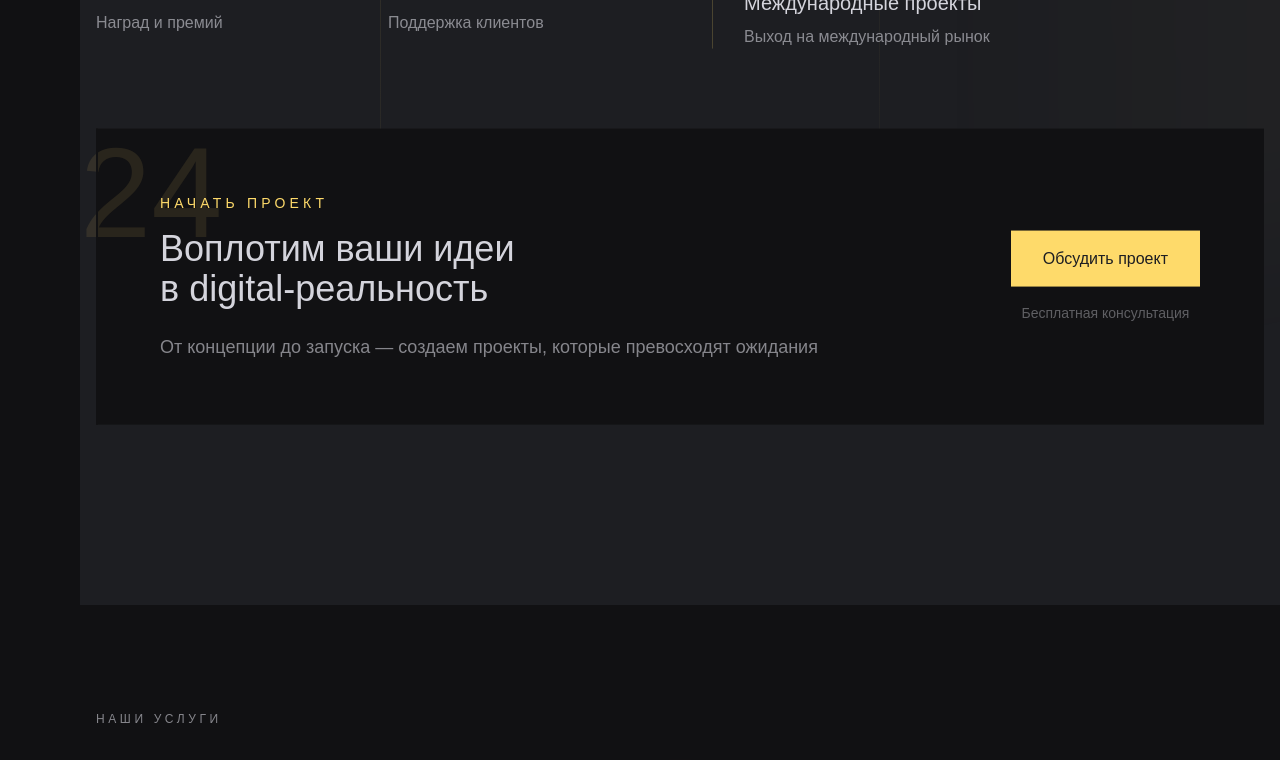
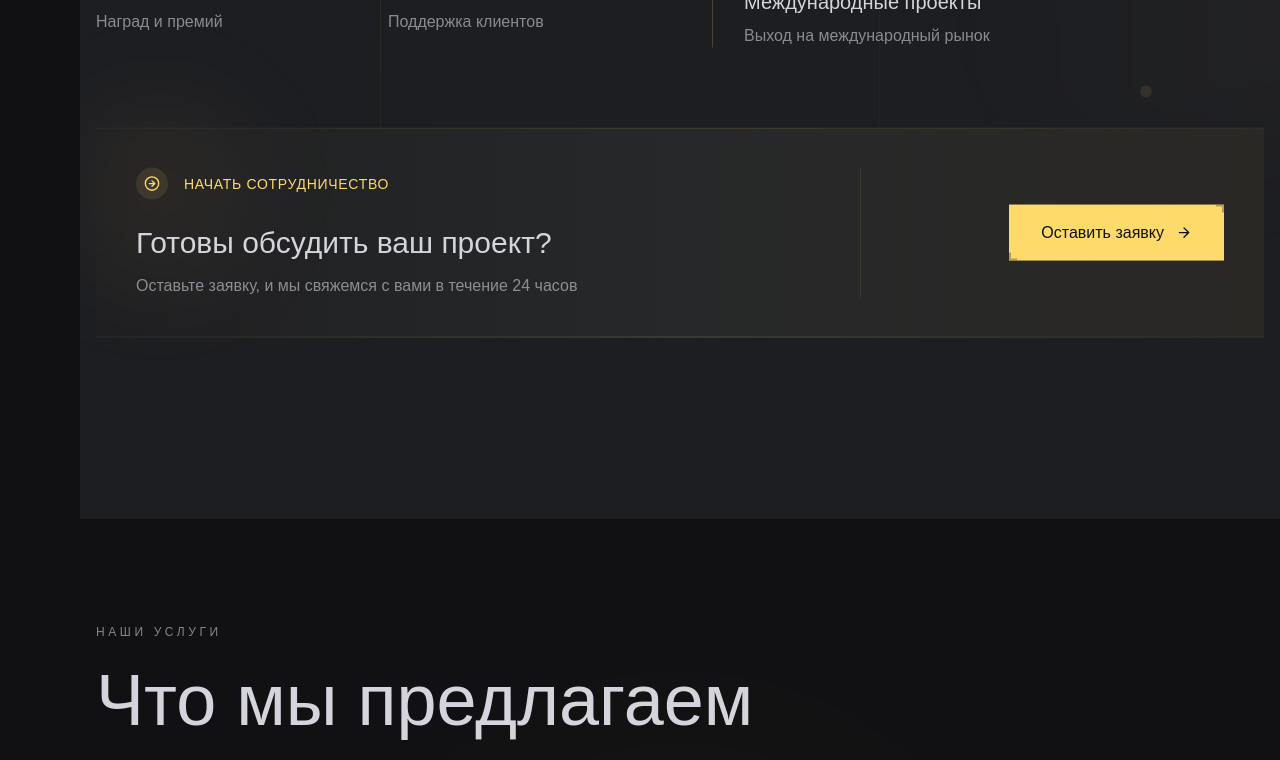
Before and after one commit to burkovmu/web-final, a Next.js app: page / in a window 1280 px wide. Shown: the part 1540-2300 px from the top of the page. Built offline with nearby package versions, Linux system fonts and the light colour scheme; a web font is replaced by a local one.

Commit message:
Полностью переработан дизайн плашки в секции О нас

```diff
--- a/src/components/AboutSection.tsx
+++ b/src/components/AboutSection.tsx
@@ -135,64 +135,83 @@ export default function AboutSection() {
           transition={{ delay: 1.2 }}
           className="relative"
         >
-          <div className="relative bg-[#111113] p-16">
-            <motion.div
-              initial={{ opacity: 0 }}
-              whileInView={{ opacity: 1 }}
-              transition={{ delay: 1.4, duration: 1 }}
-              className="absolute -left-4 top-0 text-[#feda6a]/10 text-9xl font-stolzl select-none"
+          <div className="relative bg-gradient-to-r from-[#1d1e22] via-[#252629] to-[#1d1e22] group">
+            {/* Декоративный фон */}
+            <div className="absolute inset-0">
+              <div className="absolute inset-0 bg-[#feda6a]/5 mix-blend-overlay" />
+              <div className="absolute right-0 top-0 w-1/2 h-full bg-gradient-to-l from-[#feda6a]/5 to-transparent" />
+              <div className="absolute left-0 top-0 w-32 h-32 bg-[#feda6a]/10 rounded-full blur-3xl" />
+            </div>
+
+            {/* Основной контент */}
+            <div className="relative grid grid-cols-12 items-center p-10">
+              {/* Левая часть */}
+              <div className="col-span-8 flex items-center">
+                <div className="flex-1 pr-16 border-r border-[#feda6a]/10">
+                  <div className="flex items-center gap-4 mb-6">
+                    <div className="w-8 h-8 rounded-full bg-[#feda6a]/10 flex items-center justify-center">
+                      <svg className="w-4 h-4 text-[#feda6a]" viewBox="0 0 24 24" fill="none">
+                        <path d="M12 22C17.5228 22 22 17.5228 22 12C22 6.47715 17.5228 2 12 2C6.47715 2 2 6.47715 2 12C2 17.5228 6.47715 22 12 22Z" stroke="currentColor" strokeWidth="2" strokeLinecap="round" strokeLinejoin="round"/>
+                        <path d="M12 16L16 12L12 8" stroke="currentColor" strokeWidth="2" strokeLinecap="round" strokeLinejoin="round"/>
+                        <path d="M8 12H16" stroke="currentColor" strokeWidth="2" strokeLinecap="round" strokeLinejoin="round"/>
+                      </svg>
+                    </div>
+                    <span className="text-[#feda6a] text-sm uppercase tracking-wider">Начать сотрудничество</span>
+                  </div>
+
+                  <motion.h3
+                    initial={{ opacity: 0, y: 20 }}
+                    whileInView={{ opacity: 1, y: 0 }}
+                    transition={{ delay: 1.5 }}
+                    className="text-3xl text-[#d4d4dc] font-stolzl leading-tight mb-3"
                   >
-              24
-            </motion.div>
+                    Готовы обсудить ваш проект?
+                  </motion.h3>
 
-            <div className="absolute top-0 left-0 w-[2px] h-full bg-[#111113] group-hover:h-full transition-all duration-300" />
-
-            <div className="relative z-10 flex flex-col lg:flex-row items-center justify-between gap-12">
-              <div className="flex-1">
-                <motion.div
-                  initial={{ opacity: 0, x: -20 }}
-                  whileInView={{ opacity: 1, x: 0 }}
-                  transition={{ delay: 1.5 }}
-                  className="text-sm uppercase tracking-[0.3em] text-[#feda6a] mb-4"
-                >
-                  Начать проект
-                </motion.div>
-                <motion.h3
+                  <motion.p
                     initial={{ opacity: 0 }}
                     whileInView={{ opacity: 1 }}
                     transition={{ delay: 1.6 }}
-                  className="text-4xl font-stolzl text-[#d4d4dc] mb-6"
+                    className="text-[#d4d4dc]/60 text-base max-w-xl"
                   >
-                  Воплотим ваши идеи <br />в digital-реальность
-                </motion.h3>
-                <motion.p
-                  initial={{ opacity: 0 }}
-                  whileInView={{ opacity: 1 }}
-                  transition={{ delay: 1.7 }}
-                  className="text-[#d4d4dc]/60 text-lg"
-                >
-                  От концепции до запуска — создаем проекты, которые превосходят ожидания
+                    Оставьте заявку, и мы свяжемся с вами в течение 24 часов
                   </motion.p>
                 </div>
+              </div>
 
+              {/* Правая часть */}
+              <div className="col-span-4 flex items-center justify-end pl-16">
                 <motion.div
-                initial={{ opacity: 0, scale: 0.9 }}
+                  initial={{ opacity: 0, scale: 0.95 }}
                   whileInView={{ opacity: 1, scale: 1 }}
-                transition={{ delay: 1.8 }}
-                className="relative group"
+                  transition={{ delay: 1.7 }}
+                  className="relative"
                 >
-                <div className="relative flex flex-col gap-4">
-                  <button className="relative px-8 py-4 bg-[#feda6a] text-[#1d1e22] font-medium group-hover:bg-[#feda6a]/90 transition-all">
-                    <div className="absolute left-0 top-0 w-[2px] h-0 bg-[#111113] group-hover:h-full transition-all duration-300" />
-                    <div className="absolute right-0 bottom-0 w-[2px] h-0 bg-[#111113] group-hover:h-full transition-all duration-300" />
-                    Обсудить проект
+                  <button className="group/button relative inline-flex items-center gap-3 px-8 py-4 bg-[#feda6a] text-[#111113] font-medium overflow-hidden">
+                    {/* Анимированный фон */}
+                    <div className="absolute inset-0 bg-gradient-to-r from-white/0 via-white/20 to-white/0 translate-x-[-200%] group-hover/button:translate-x-[200%] transition-transform duration-1000" />
+
+                    {/* Текст и иконка */}
+                    <span className="relative z-10 text-base whitespace-nowrap">Оставить заявку</span>
+                    <svg
+                      className="w-4 h-4 relative z-10 transform group-hover/button:translate-x-1 transition-transform"
+                      viewBox="0 0 24 24"
+                      fill="none"
+                    >
+                      <path d="M5 12H19M19 12L12 5M19 12L12 19" stroke="currentColor" strokeWidth="2" strokeLinecap="round" strokeLinejoin="round"/>
+                    </svg>
+
+                    {/* Декоративные углы */}
+                    <div className="absolute top-0 right-0 w-2 h-2 border-t-2 border-r-2 border-[#111113]/30" />
+                    <div className="absolute bottom-0 left-0 w-2 h-2 border-b-2 border-l-2 border-[#111113]/30" />
                   </button>
-                  <span className="text-[#d4d4dc]/40 text-sm text-center">
-                    Бесплатная консультация
-                  </span>
-                </div>
                 </motion.div>
               </div>
+            </div>
+
+            {/* Декоративные элементы */}
+            <div className="absolute top-0 left-0 w-full h-[1px] bg-gradient-to-r from-[#feda6a]/5 via-[#feda6a]/20 to-[#feda6a]/5" />
+            <div className="absolute bottom-0 left-0 w-full h-[1px] bg-gradient-to-r from-[#feda6a]/5 via-[#feda6a]/20 to-[#feda6a]/5" />
           </div>
         </motion.div>
       </div>
```
Lines whose indentation alone changed are shown as unchanged.
